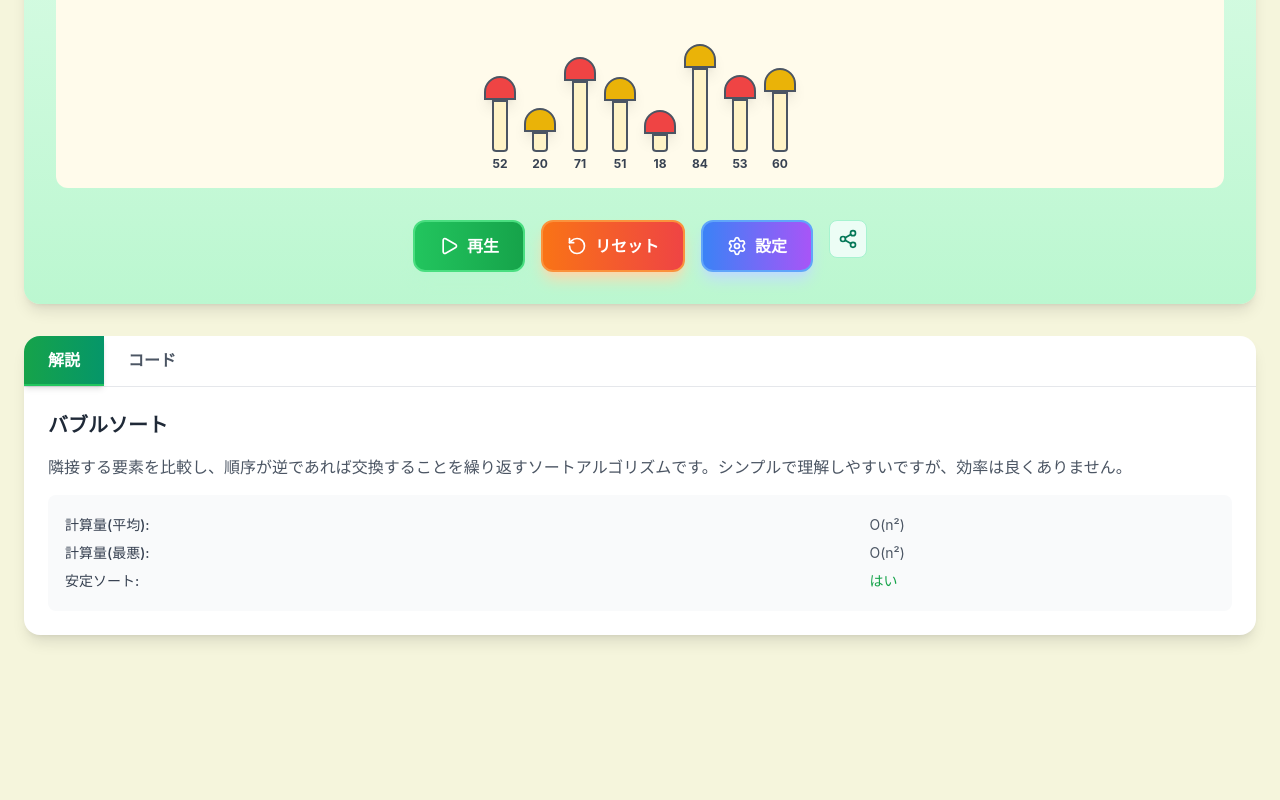
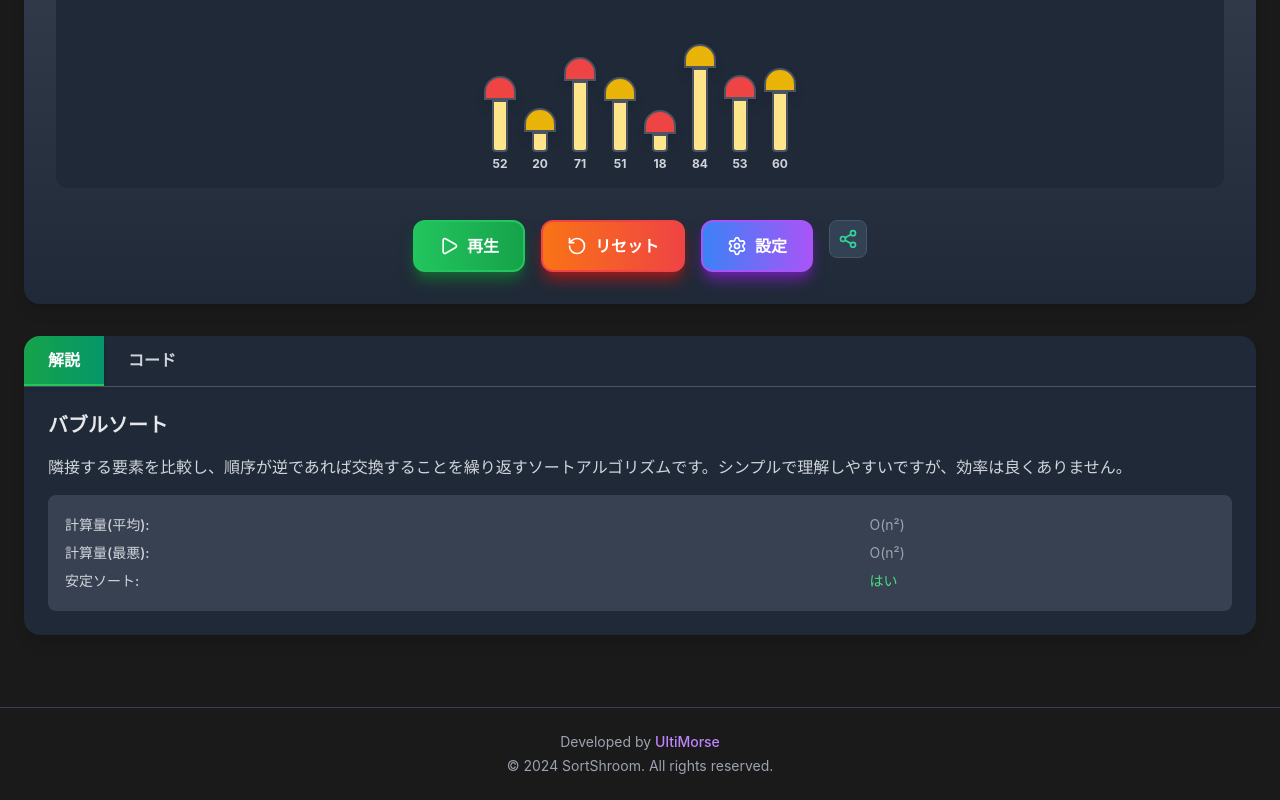
Before and after one commit to UltiMorse/sortshroom, a Next.js app: page / in a window 1280 px wide. Shown: the part 358-1158 px from the top of the page. Before the commit the page ends 1017 px from the top, so only its background shows below. Built offline with nearby package versions, Linux system fonts and the light colour scheme.

Commit message:
add profile link

```diff
--- a/src/app/layout.tsx
+++ b/src/app/layout.tsx
@@ -6,6 +6,7 @@ export const metadata: Metadata = {
   title: "SortShroom - きのこで学ぶソートアルゴリズム図鑑",
   description: "きのこをモチーフにしたアニメーションで、バブルソート、選択ソート、挿入ソート、マージソート、クイックソート、ヒープソートなどのソートアルゴリズムを直感的に学習できる教育サイトです。",
   keywords: ["ソートアルゴリズム", "アルゴリズム可視化", "プログラミング学習", "教育", "きのこ", "データ構造", "コンピューターサイエンス"],
+  authors: [{ name: "UltiMorse", url: "https://ultimorse.github.io/" }],
   openGraph: {
     title: "SortShroom - きのこで学ぶソートアルゴリズム図鑑",
     description: "きのこをモチーフにしたアニメーションでソートアルゴリズムを直感的に学習",
@@ -49,7 +50,7 @@ export default function RootLayout({
   const structuredData = generateStructuredData();
 
   return (
-    <html lang="ja">
+    <html lang="ja" className="dark">
       <head>
         <meta name="google-site-verification" content="YOUR_VERIFICATION_CODE_HERE" />
         <script
--- a/src/app/page.tsx
+++ b/src/app/page.tsx
@@ -6,7 +6,7 @@ import { motion } from 'framer-motion';
 import ShareButton from '@/components/ShareButton';
 
 export default function Home() {
-  const [isDarkMode, setIsDarkMode] = useState(false);
+  const [isDarkMode, setIsDarkMode] = useState(true);
   const [selectedAlgorithm, setSelectedAlgorithm] = useState(0);
   const [mushroomData, setMushroomData] = useState([
     { id: 0, value: 60, color: 'red' },
@@ -36,9 +36,9 @@ export default function Home() {
 
   // テーマ初期化 - 初回のみ実行
   useEffect(() => {
-    // デフォルトはライトモードに設定
-    setIsDarkMode(false);
-    document.documentElement.classList.remove('dark');
+    // デフォルトはダークモードに設定
+    setIsDarkMode(true);
+    document.documentElement.classList.add('dark');
 
     // Web Audio APIの初期化
     if (typeof window !== 'undefined') {
@@ -592,8 +592,9 @@ export default function Home() {
               "priceCurrency": "JPY"
             },
             "author": {
-              "@type": "Organization",
-              "name": "SortShroom"
+              "@type": "Person",
+              "name": "UltiMorse",
+              "url": "https://ultimorse.github.io/"
             },
             "educationalUse": "プログラミング学習",
             "learningResourceType": "Interactive Resource",
@@ -1330,6 +1331,24 @@ print("整理後のきのこの山:", forest_mushrooms)`;
           </motion.div>
         </div>
       )}
+
+      {/* フッター */}
+      <footer className="mt-12 py-6 border-t border-gray-200 dark:border-gray-700">
+        <div className="text-center text-sm text-gray-600 dark:text-gray-400">
+          <p>
+            Developed by{' '}
+            <a
+              href="https://ultimorse.github.io/"
+              target="_blank"
+              rel="noopener noreferrer"
+              className="text-purple-600 dark:text-purple-400 hover:text-purple-700 dark:hover:text-purple-300 transition-colors font-medium"
+            >
+              UltiMorse
+            </a>
+          </p>
+          <p className="mt-1">© 2024 SortShroom. All rights reserved.</p>
+        </div>
+      </footer>
     </div>
   );
 }
```
